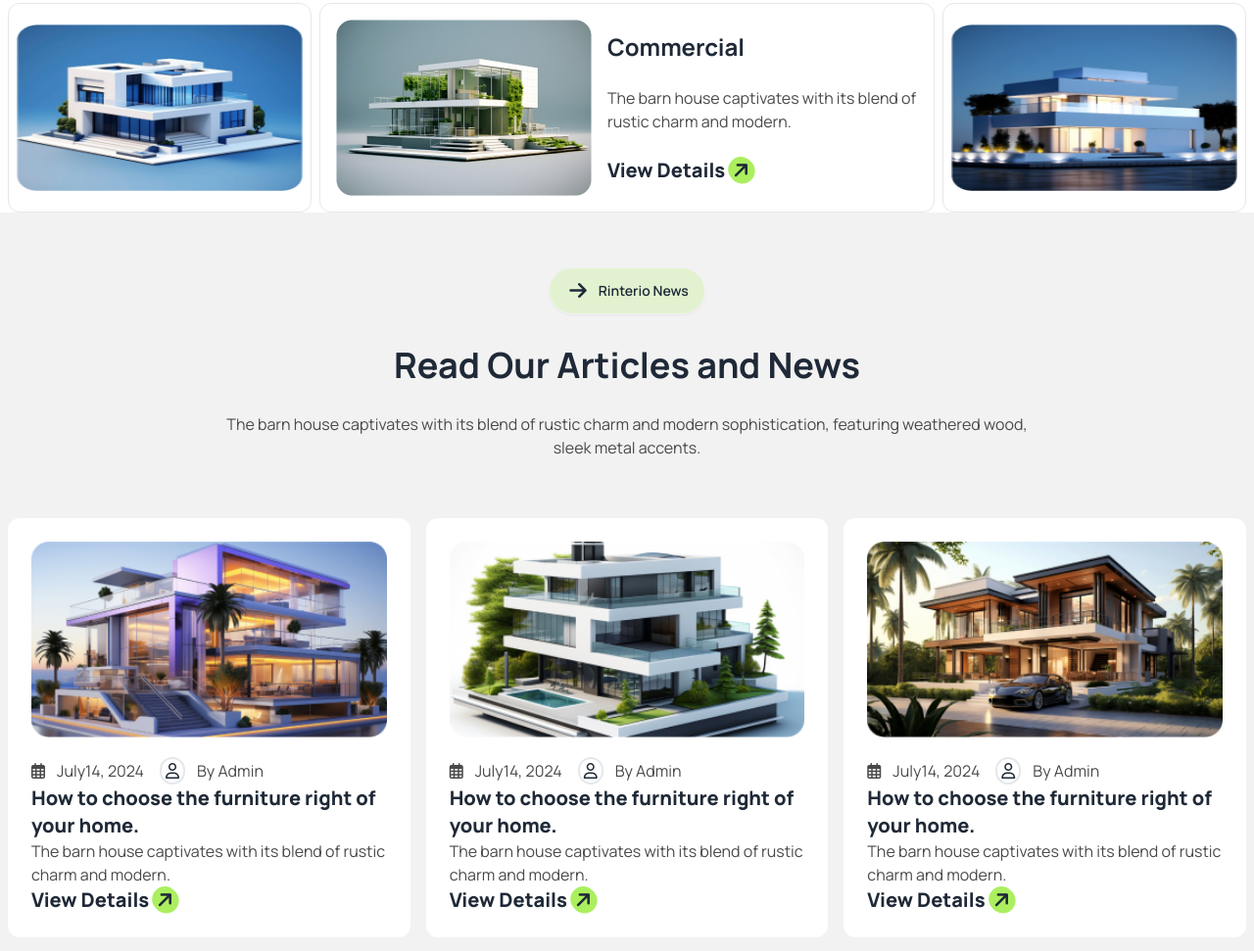
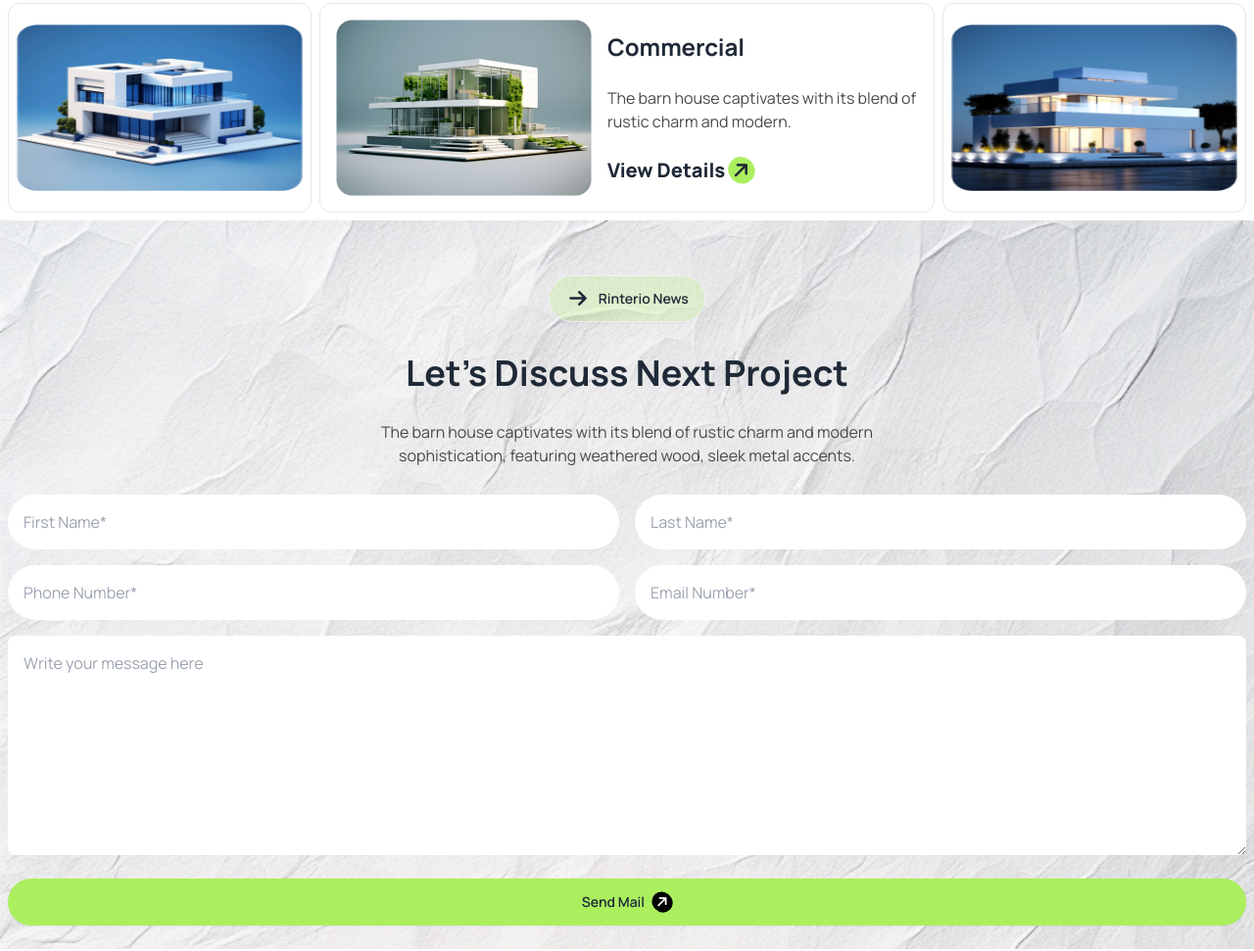
Before and after one commit to younus364/house-design, a plain HTML site: page index.html in a window 1280 px wide. Shown: the part 2607-3578 px from the top of the page at 98% size. Drawn offline with nearby package versions, Linux system fonts and the light colour scheme.

```diff
--- a/index.html
+++ b/index.html
@@ -320,113 +320,7 @@
  </div>
    </section>
     <!-- Read Our Articles and News -->
-   <section class="bg-base-200 pb-6">
-   <div class="container mx-auto ">
-    <div>
-      <div class=" flex justify-center pt-14">
-        <a class="btn bg-[#acef5f3b] rounded-full "><i
-          class="fa-solid fa-arrow-right   text-xl  px-1  rounded-3xl"></i>Rinterio News</a>
-      </div>
-      <h2 class="text-center pt-8 text-4xl font-bold">Read Our Articles and News</h2>
-      <p class="text-text-gray text-center py-7 px-2 w-full md:px-24 lg:px-56">The barn house captivates with its blend of rustic charm and modern sophistication, featuring weathered wood, sleek metal accents.</p>
-    </div>
-    <!-- card section -->
 
-    <div class="grid grid-cols-1 lg:grid-cols-3 pt-8 px-2 gap-4">
-<!-- card 1 -->
-      <div class=" bg-base-100  md:flex lg:flex-col p-6 gap-3  rounded-xl">
-        <figure class="flex items-center">
-          <img
-          class="w-full "
-            src="./assets/article1.png"
-            alt="Home" />
-        </figure>
-        <div class="pt-2">
-          <div class="flex gap-4">
-            <div class="flex items-center gap-3">
-              <i class="fa-regular fa-calendar-days text-text-gray"></i>
-              <p class="text-text-gray">July14, 2024</p>
-            </div>
-            <div class="flex gap-3 items-center">
-              <i class="fa-regular fa-user  p-1 rounded-full border-2"></i>
-              <p class="text-text-gray">By Admin</p>
-
-            </div>
-          </div>
-          <h2 class="text-xl font-extrabold">How to choose the furniture right  of your home.</h2>
-          <p class="text-text-gray">The barn house captivates with its blend of rustic charm and modern. </p>
-          <div class="card-actions ">
-            <div class=" ">
-              <a class="text-xl font-extrabold rounded-full ">View Details  <span></span> <i
-                class="fa-solid fa-arrow-right -rotate-45  text-xl bg-bg-button px-1  rounded-3xl "></i></a>
-            </div>
-          </div>
-        </div>
-      </div>
-      <!-- card 2 -->
-      <div class=" bg-base-100  md:flex lg:flex-col p-6 gap-3  rounded-xl">
-        <figure class="flex items-center">
-          <img
-          class="w-full "
-            src="./assets/article2.png"
-            alt="Home" />
-        </figure>
-        <div class="pt-2">
-          <div class="flex gap-4">
-            <div class="flex items-center gap-3">
-              <i class="fa-regular fa-calendar-days text-text-gray"></i>
-              <p class="text-text-gray">July14, 2024</p>
-            </div>
-            <div class="flex gap-3 items-center">
-              <i class="fa-regular fa-user  p-1 rounded-full border-2"></i>
-              <p class="text-text-gray">By Admin</p>
-
-            </div>
-          </div>
-          <h2 class="text-xl font-extrabold">How to choose the furniture right  of your home.</h2>
-          <p class="text-text-gray">The barn house captivates with its blend of rustic charm and modern. </p>
-          <div class="card-actions ">
-            <div class=" ">
-              <a class="text-xl font-extrabold rounded-full ">View Details  <span></span> <i
-                class="fa-solid fa-arrow-right -rotate-45  text-xl bg-bg-button px-1  rounded-3xl "></i></a>
-            </div>
-          </div>
-        </div>
-      </div>
-      <!-- card 3 -->
-      <div class=" bg-base-100  md:flex lg:flex-col p-6 gap-3  rounded-xl">
-        <figure class="flex items-center">
-          <img
-          class="w-full "
-            src="./assets/article3.png"
-            alt="Home" />
-        </figure>
-        <div class="pt-2">
-          <div class="flex gap-4">
-            <div class="flex items-center gap-3">
-              <i class="fa-regular fa-calendar-days text-text-gray"></i>
-              <p class="text-text-gray">July14, 2024</p>
-            </div>
-            <div class="flex gap-3 items-center">
-              <i class="fa-regular fa-user  p-1 rounded-full border-2"></i>
-              <p class="text-text-gray">By Admin</p>
-
-            </div>
-          </div>
-          <h2 class="text-xl font-extrabold">How to choose the furniture right  of your home.</h2>
-          <p class="text-text-gray">The barn house captivates with its blend of rustic charm and modern. </p>
-          <div class="card-actions ">
-            <div class=" ">
-              <a class="text-xl font-extrabold rounded-full ">View Details  <span></span> <i
-                class="fa-solid fa-arrow-right -rotate-45  text-xl bg-bg-button px-1  rounded-3xl "></i></a>
-            </div>
-          </div>
-
-        </div>
-      </div>
-    </div>
-   </div>
-   </section>
 <!-- Let’s Discuss Next Project -->
 <section class="pt-2">
   <div
@@ -462,36 +356,7 @@
  </section>
   </main>
   <!--  -->
-  <footer class="bg-[#1C1C1C]">
 
-      <div class="container mx-auto">
-
-        <div class="flex justify-center pt-14">
-
-          <a class="btn btn-ghost text-3xl font-bold text-white"> <i
-              class="fa-solid fa-arrow-right -rotate-45  text-xl bg-bg-button px-1 text-black  rounded-3xl"></i>Rinterio</a>
-        </div>
-
-        <p class="text-text-gray text-center py-7 px-2 w-full md:px-24 lg:px-72">The barn house captivates with its blend of rustic charm and modern sophistication, featuring weathered wood, sleek metal accents.</p>
-        <nav class="text-white  flex flex-col md:flex-row justify-evenly text-center space-y-4 md:space-y-0">
-
-          <a class="link link-hover">Home</a>
-          <a class="link link-hover">Services</a>
-          <a class="link link-hover">Portfolio</a>
-          <a class="link link-hover">Blogs</a>
-          <a class="link link-hover">Contact Us</a>
-        </nav>
-        <div class="card-actions justify-center py-8">
-          <div class=" ">
-            <a class="btn bg-bg-button border-hidden rounded-full">Book Consult<i
-                class="fa-solid fa-arrow-right -rotate-45 text-white bg-black p-1 rounded-full"></i></a>
-          </div>
-        </div>
-      </div>
-
-
-
-  </footer>
 </body>
 
 </html>
```
